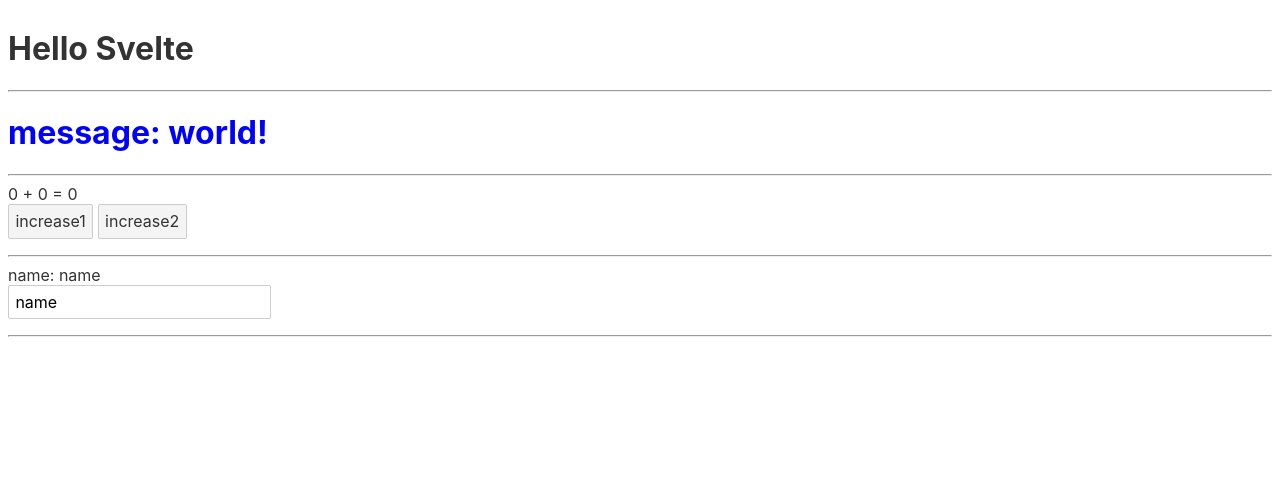
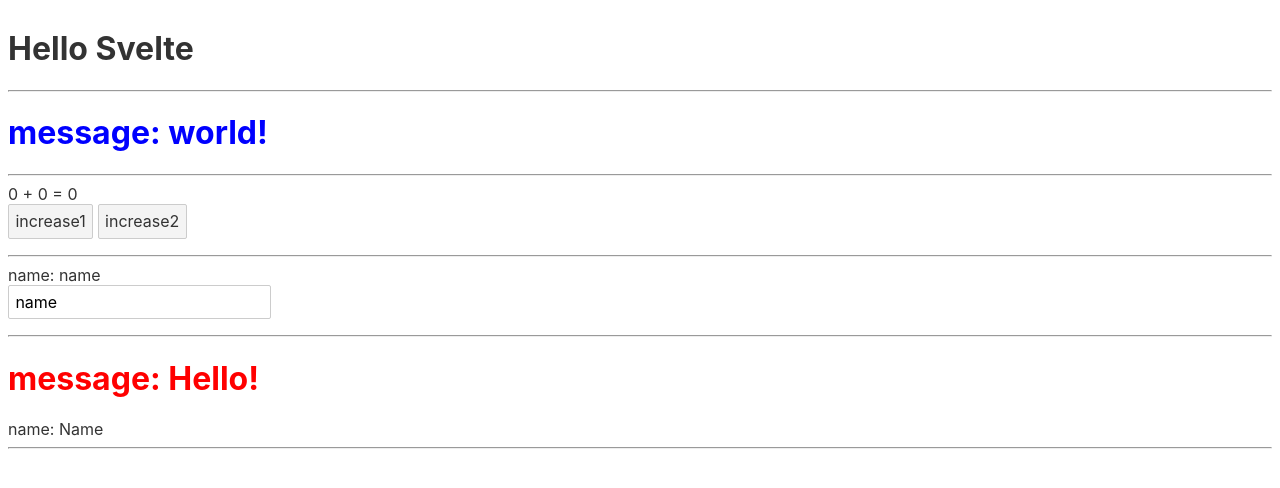
Before and after one commit to TeamTuesday/hello-svelte, a Svelte app: page / in a window 1280 px wide. Shown: the top 488 px of the page. Built offline with nearby package versions, Linux system fonts and the light colour scheme.

Commit message:
Component as Module

```diff
--- a/src/App.svelte
+++ b/src/App.svelte
@@ -2,6 +2,7 @@
   import MyComponent from "./components/MyComponent.svelte";
   import Counter from "./components/Counter.svelte";
   import InputForm from "./components/InputForm.svelte";
+  import Module, { capitalize } from "./components/Module.svelte";
 
   let name = "name";
   const onNameChange = (e) => {
@@ -25,3 +26,8 @@
 <InputForm {name} on:change={onNameChange} />
 <!-- <InputForm name={name} on:change={onNameChange} /> -->
 <hr />
+
+<!-- Module -->
+<Module />
+name: {capitalize(name)}
+<hr />
--- /dev/null
+++ b/src/components/Module.svelte
@@ -0,0 +1,17 @@
+<script context="module">
+  export const capitalize = (str) => {
+    return str.replace(/^[a-z]/, (c) => c.toUpperCase());
+  };
+</script>
+
+<script>
+  const msg = "hello";
+</script>
+
+<h1>message: {capitalize(msg)}!</h1>
+
+<style>
+  h1 {
+    color: red;
+  }
+</style>
```
